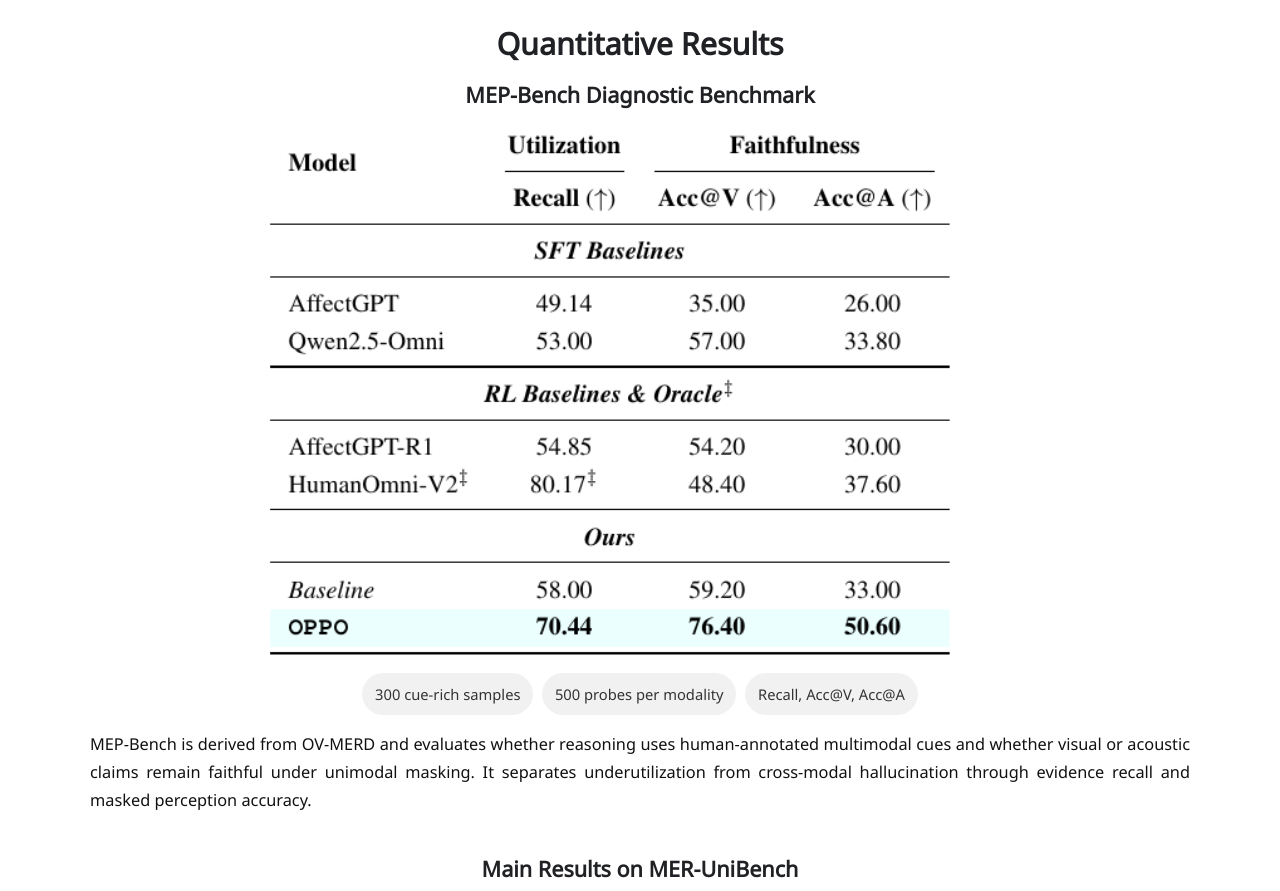
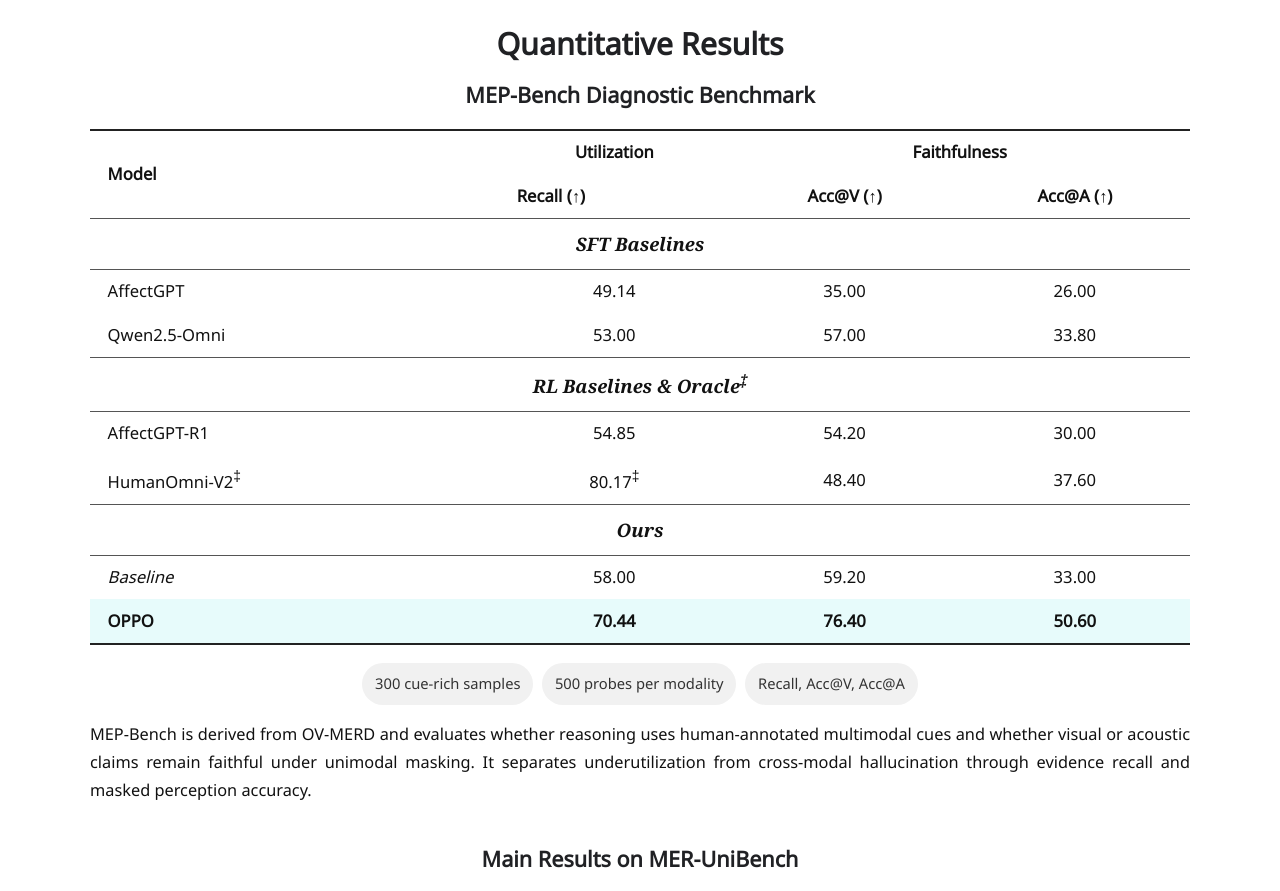
Before and after one commit to zjycutieee/OPPO-page, a plain HTML site: page index.html in a window 1280 px wide. Shown: the part 4180-5071 px from the top of the page. Drawn offline with Linux system fonts and the light colour scheme; some icons are missing; a web font is replaced by a local one.

Commit message:
Add files via upload

```diff
--- a/index.html
+++ b/index.html
@@ -10,7 +10,7 @@
   <link href="https://fonts.googleapis.com/css?family=Google+Sans|Noto+Sans|Castoro" rel="stylesheet">
   <link rel="stylesheet" href="https://cdn.jsdelivr.net/gh/jpswalsh/academicons@1/css/academicons.min.css">
   <link rel="stylesheet" href="https://cdnjs.cloudflare.com/ajax/libs/font-awesome/6.5.2/css/all.min.css">
-  <link rel="stylesheet" href="style.css?v=11">
+  <link rel="stylesheet" href="style.css?v=12">
 </head>
 <body>
 
@@ -190,7 +190,69 @@
 
         <div class="content has-text-justified result-block">
           <h3 class="title is-4 has-text-centered">MEP-Bench Diagnostic Benchmark</h3>
-          <img src="table1_mep_bench.png" alt="Diagnostic results on MEP-Bench" class="section-image benchmark-image">
+          <div class="benchmark-table-wrap" role="region" aria-label="Diagnostic results on MEP-Bench">
+            <table class="benchmark-table">
+              <thead>
+                <tr>
+                  <th rowspan="2">Model</th>
+                  <th colspan="1">Utilization</th>
+                  <th colspan="2">Faithfulness</th>
+                </tr>
+                <tr>
+                  <th>Recall (↑)</th>
+                  <th>Acc@V (↑)</th>
+                  <th>Acc@A (↑)</th>
+                </tr>
+              </thead>
+              <tbody>
+                <tr class="table-group">
+                  <td colspan="4">SFT Baselines</td>
+                </tr>
+                <tr>
+                  <td>AffectGPT</td>
+                  <td>49.14</td>
+                  <td>35.00</td>
+                  <td>26.00</td>
+                </tr>
+                <tr>
+                  <td>Qwen2.5-Omni</td>
+                  <td>53.00</td>
+                  <td>57.00</td>
+                  <td>33.80</td>
+                </tr>
+                <tr class="table-group">
+                  <td colspan="4">RL Baselines &amp; Oracle<sup>‡</sup></td>
+                </tr>
+                <tr>
+                  <td>AffectGPT-R1</td>
+                  <td>54.85</td>
+                  <td>54.20</td>
+                  <td>30.00</td>
+                </tr>
+                <tr>
+                  <td>HumanOmni-V2<sup>‡</sup></td>
+                  <td>80.17<sup>‡</sup></td>
+                  <td>48.40</td>
+                  <td>37.60</td>
+                </tr>
+                <tr class="table-group">
+                  <td colspan="4">Ours</td>
+                </tr>
+                <tr>
+                  <td><em>Baseline</em></td>
+                  <td>58.00</td>
+                  <td>59.20</td>
+                  <td>33.00</td>
+                </tr>
+                <tr class="oppo-row">
+                  <td>OPPO</td>
+                  <td>70.44</td>
+                  <td>76.40</td>
+                  <td>50.60</td>
+                </tr>
+              </tbody>
+            </table>
+          </div>
           <div class="benchmark-pills" aria-label="MEP-Bench summary">
             <span>300 cue-rich samples</span>
             <span>500 probes per modality</span>
--- a/style.css
+++ b/style.css
@@ -270,8 +270,60 @@
   color: #2f2f2f;
 }
 
-.benchmark-image {
-  width: min(100%, 760px);
+.benchmark-table-wrap {
+  width: 100%;
+  margin: 1.35rem auto 1.1rem;
+  overflow-x: auto;
+}
+
+.benchmark-table {
+  width: 100%;
+  min-width: 760px;
+  border-collapse: collapse;
+  border-top: 2.5px solid #222;
+  border-bottom: 2.5px solid #222;
+  color: #111;
+  font-family: 'Google Sans', 'Noto Sans', Arial, sans-serif;
+  font-size: 1.04rem;
+  line-height: 1.25;
+  table-layout: fixed;
+}
+
+.benchmark-table th,
+.benchmark-table td {
+  padding: 0.72rem 1.1rem;
+  text-align: center;
+  vertical-align: middle;
+}
+
+.benchmark-table th:first-child,
+.benchmark-table td:first-child {
+  width: 34%;
+  text-align: left;
+}
+
+.benchmark-table thead {
+  border-bottom: 1.8px solid #333;
+}
+
+.benchmark-table thead th {
+  font-weight: 700;
+}
+
+.benchmark-table .table-group td {
+  padding: 0.82rem 1rem;
+  border-top: 1.5px solid #555;
+  border-bottom: 1.5px solid #555;
+  font-family: Castoro, Georgia, serif;
+  font-size: 1.16rem;
+  font-style: italic;
+  font-weight: 700;
+  text-align: center;
+}
+
+.benchmark-table .oppo-row {
+  background: #e7fbfb;
+  font-weight: 700;
 }
 
 .benchmark-pills {
```
